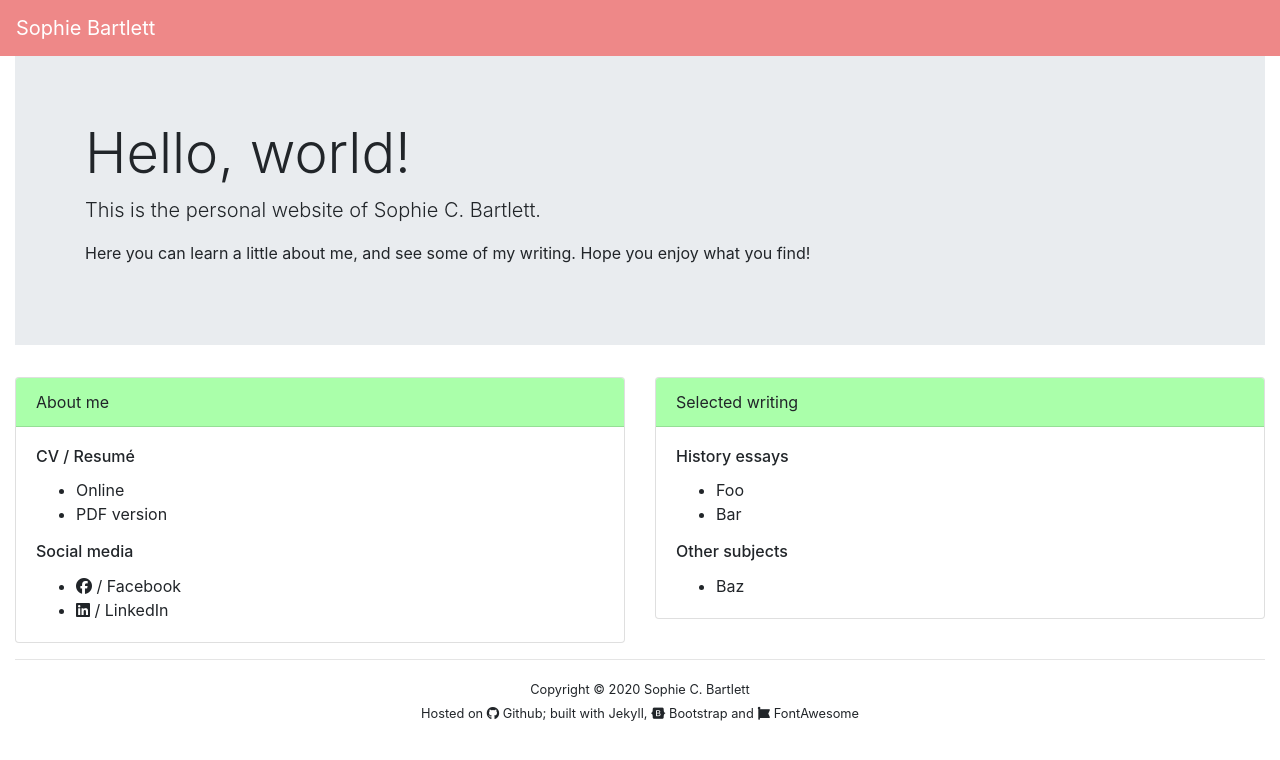
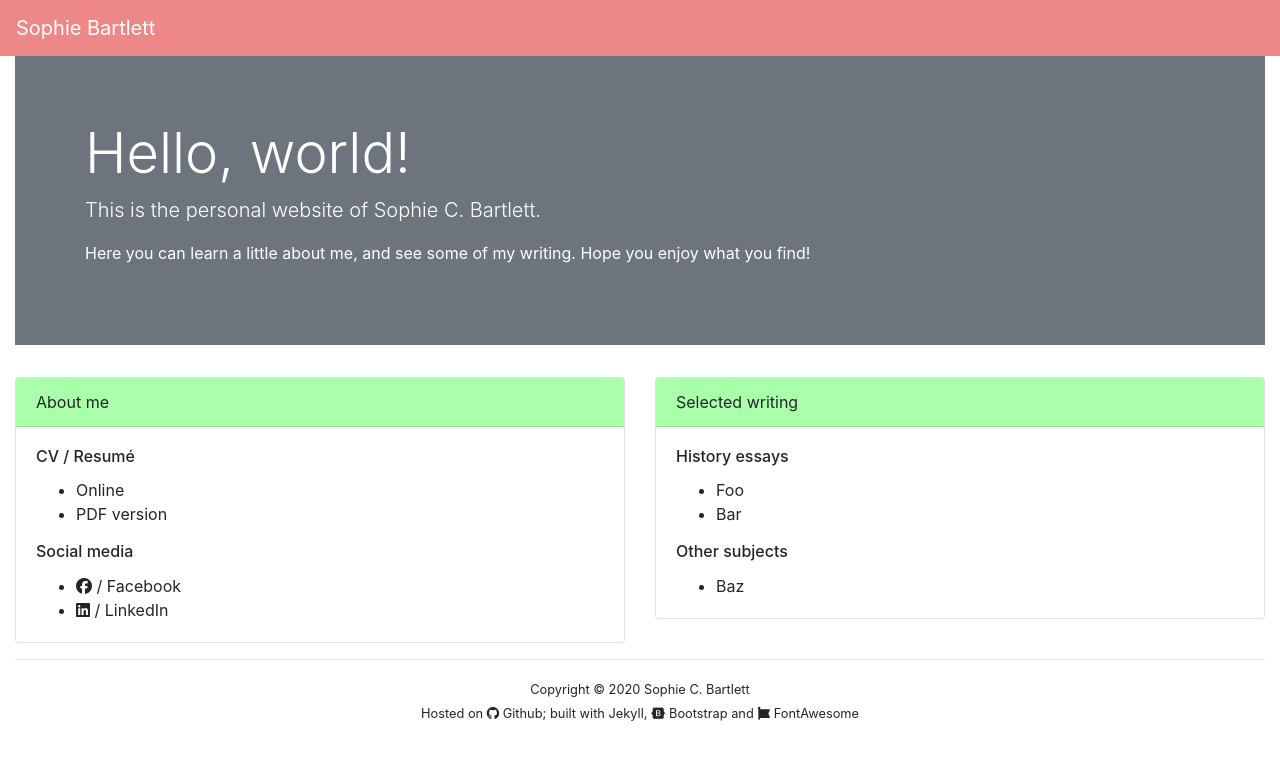
Before and after one commit to sophiecbartlett/sophiecbartlett.github.io, a Jekyll site: the page built from index.html, in a window 1280 px wide. Shown: the top 760 px of the page. Built offline with Jekyll 4.4.1, drawn with Linux system fonts in a browser that asks for light colours; nearby versions of some CDN libraries.

Commit message:
Also set background/text colour of jumbotron

```diff
--- a/index.html
+++ b/index.html
@@ -1,7 +1,7 @@
 ---
 layout: default
 ---
-<div class="jumbotron jumbotron-fluid">
+<div class="jumbotron jumbotron-fluid bg-secondary text-white">
   <div class="container">
     <h1 class="display-4">Hello, world!</h1>
     <p class="lead">This is the personal website of Sophie C. Bartlett.</p>
```
